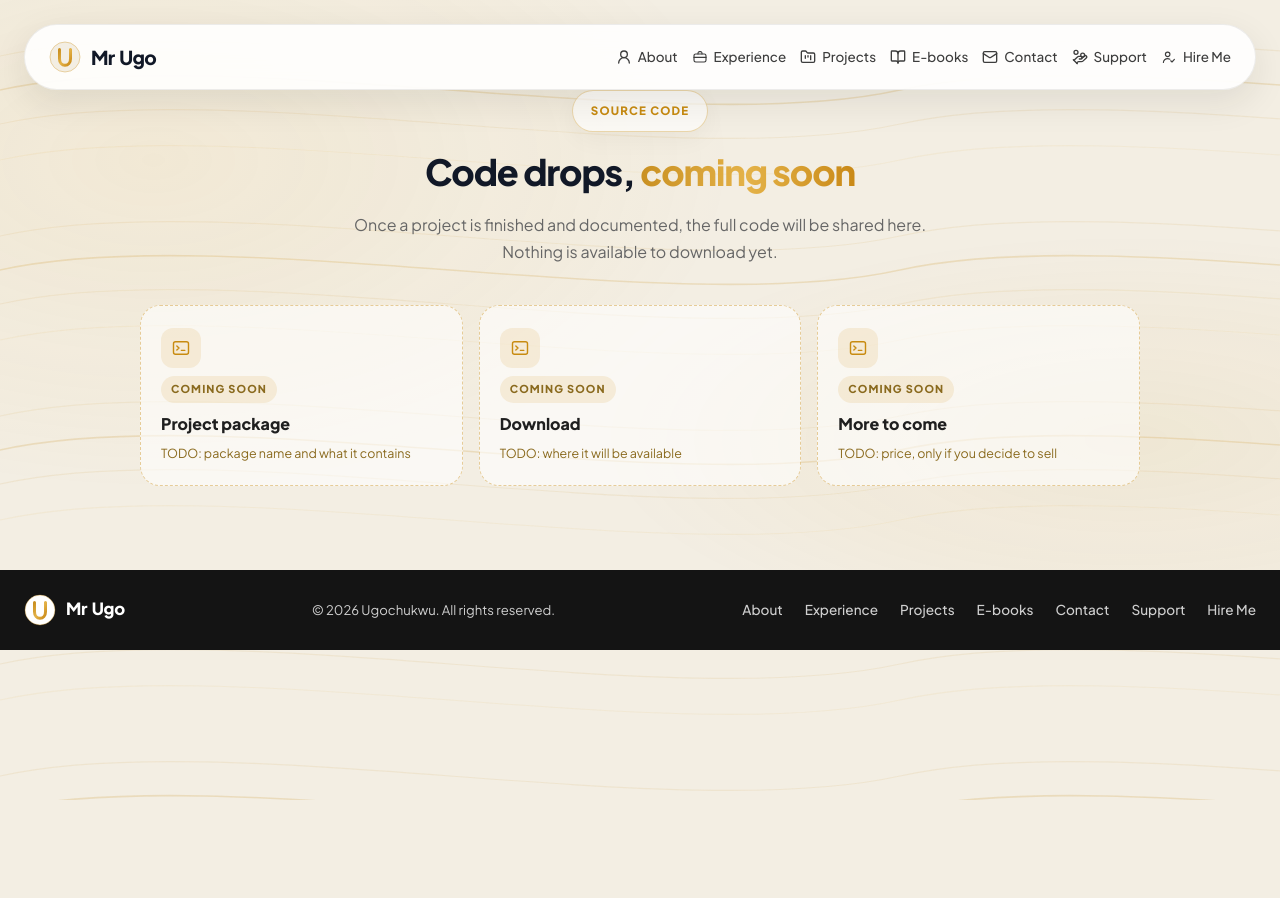
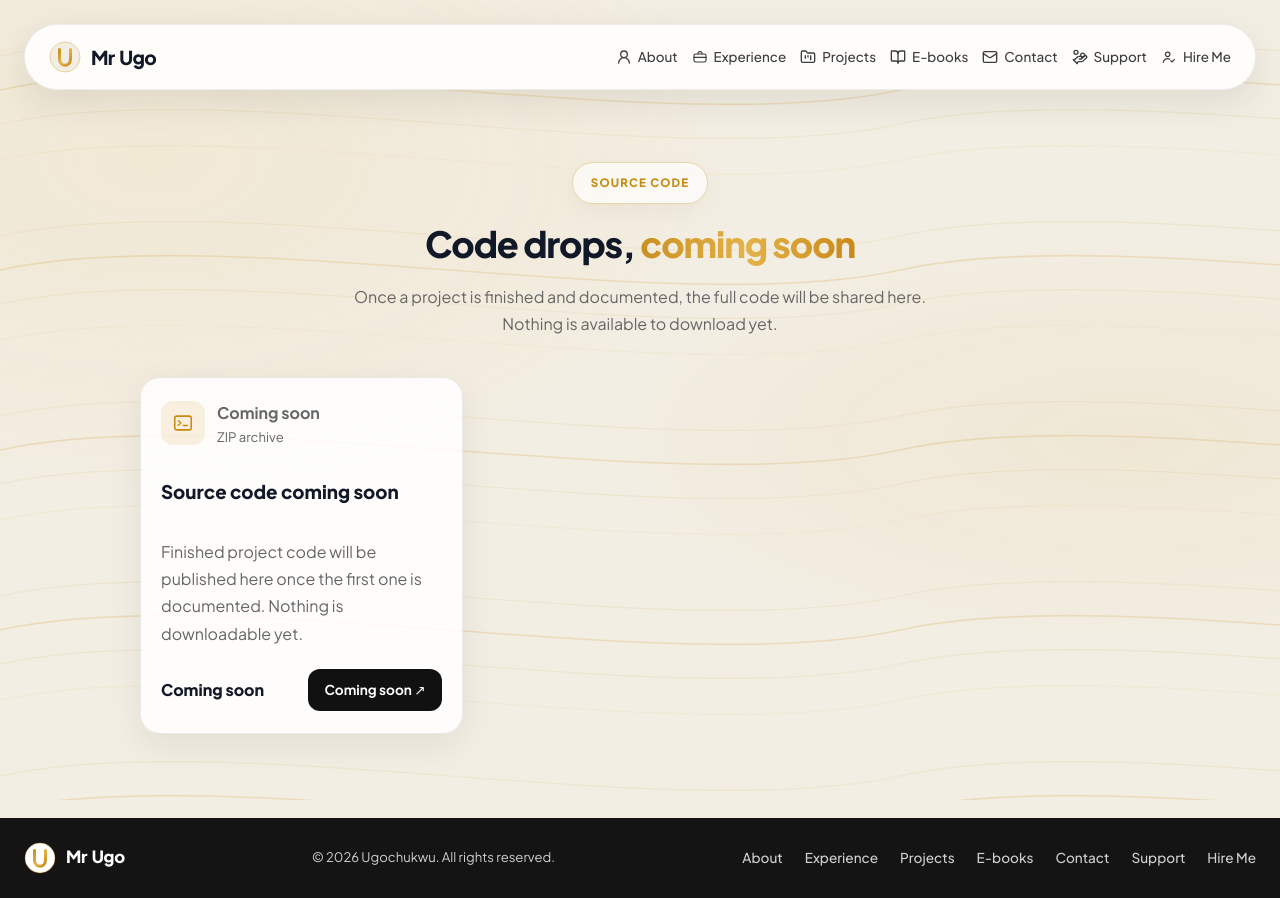
Before and after one commit to Bluezo-tech/mrugo.dev, a React (Vite) app: page /source-code in a window 1280 px wide. Before the commit the page ends 800 px from the top, so only its background shows below. Built offline with nearby package versions, Linux system fonts and the light colour scheme.

Commit message:
Page: /source-code using ProductCards SourceCodeCard as a coming-soon placeholder (no package, size or price invented)

```diff
--- a/src/App.tsx
+++ b/src/App.tsx
@@ -1,6 +1,7 @@
 import { BrowserRouter, Routes, Route, Link } from 'react-router-dom'
 import Experience from './pages/Experience'
 import Projects from './pages/Projects'
+import SourceCode from './pages/SourceCode'
 import Layout from './components/Layout'
 import AboutSection from './components/AboutSection'
 import SkillsSection from './components/SkillsSection'
@@ -141,20 +142,7 @@ function App() {
           <Route path="/skills" element={<SkillsSection />} />
           <Route path="/experience" element={<Experience />} />
           <Route path="/projects" element={<Projects />} />
-          <Route
-            path="/source-code"
-            element={
-              <PreviewSection
-                id="source-code"
-                eyebrow="SOURCE CODE"
-                headingBefore="Code drops,"
-                headingGold="coming soon"
-                subline="Once a project is finished and documented, the full code will be shared here. Nothing is available to download yet."
-                cards={SOURCE_CODE_CARDS}
-                Icon={TerminalIcon}
-              />
-            }
-          />
+          <Route path="/source-code" element={<SourceCode />} />
           <Route
             path="/ebooks"
             element={
--- /dev/null
+++ b/src/pages/SourceCode.tsx
@@ -0,0 +1,40 @@
+import { SourceCodeCard } from '../components/ProductCards'
+
+/**
+ * Placeholder only. No package name, ZIP name, size or price is invented —
+ * replace this object when Ugo supplies a real package.
+ * TODO: Ugo's real package name, ZIP filename + size, tags and price.
+ */
+const COMING_SOON_SOURCE = {
+  title: 'Source code coming soon',
+  description:
+    'Finished project code will be published here once the first one is documented. Nothing is downloadable yet.',
+  zipName: 'Coming soon',
+  priceLabel: 'Coming soon',
+  buttonLabel: 'Coming soon',
+}
+
+function SourceCode() {
+  return (
+    <main>
+      <section className="page-section" id="source-code" data-reveal>
+        <div className="section-head">
+          <p className="section-label">SOURCE CODE</p>
+          <h2>
+            Code drops, <span className="gold-text">coming soon</span>
+          </h2>
+          <p className="section-intro">
+            Once a project is finished and documented, the full code will be
+            shared here. Nothing is available to download yet.
+          </p>
+        </div>
+
+        <div className="preview-grid">
+          <SourceCodeCard item={COMING_SOON_SOURCE} />
+        </div>
+      </section>
+    </main>
+  )
+}
+
+export default SourceCode
```
